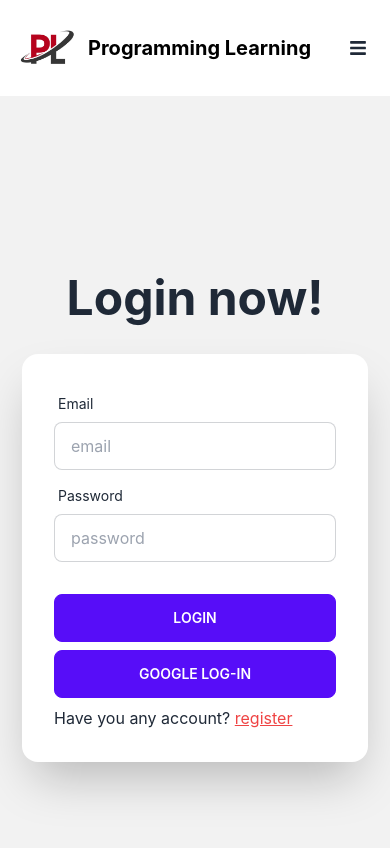
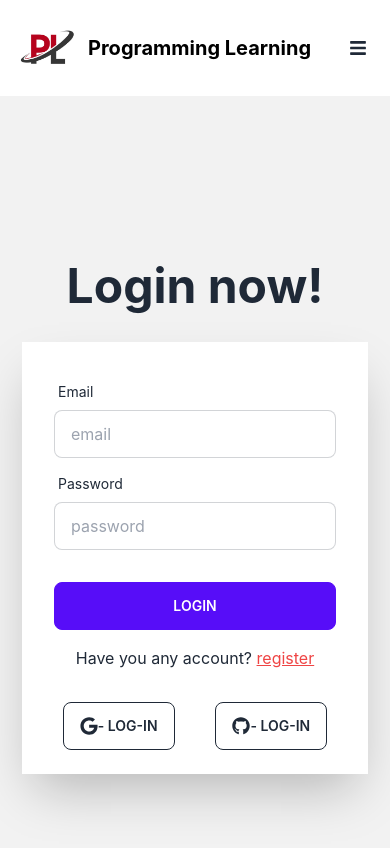
Before and after one commit to humayonitbd/React-Cources-Client-Project, a React (Create React App) app: page /login in a window 390 px wide. Shown: the top 848 px of the page. Built offline with nearby package versions, Linux system fonts and the light colour scheme; no server answers.

Commit message:
responsive couses page

```diff
--- a/src/AuthProvider/AuthProvider.js
+++ b/src/AuthProvider/AuthProvider.js
@@ -1,6 +1,6 @@
 import React, { createContext, useEffect, useState } from 'react';
 import app from '../firebase/firebase.init';
-import { createUserWithEmailAndPassword, getAuth, GoogleAuthProvider, onAuthStateChanged, signInWithEmailAndPassword, signInWithPopup, signOut, updateProfile } from 'firebase/auth';
+import { createUserWithEmailAndPassword, getAuth, GithubAuthProvider, GoogleAuthProvider, onAuthStateChanged, signInWithEmailAndPassword, signInWithPopup, signOut, updateProfile } from 'firebase/auth';
 
 export const AuthContext = createContext();
 
@@ -41,14 +41,20 @@ const AuthProvider = ({children}) => {
     },[])
 
     const providerGoogle = new GoogleAuthProvider();
+    const providerGithub = new GithubAuthProvider();
 
     const googleLogIn=()=>{
+        setLoading(true)
        return signInWithPopup(auth, providerGoogle)
     }
 
+    const handlerGithubLogin=()=>{
+        setLoading(true)
+        return signInWithPopup(auth, providerGithub)
+    }
 
 
-    const authInfo = {user, loading, createUser, googleLogIn, logOutHandler, profileUpdateHandler, signInHandler};
+    const authInfo = {user, loading, createUser, handlerGithubLogin, googleLogIn, logOutHandler, profileUpdateHandler, signInHandler};
 
     return (
         <div>
--- a/src/Pages/CheckOutPage/CheckOutPage.js
+++ b/src/Pages/CheckOutPage/CheckOutPage.js
@@ -1,11 +1,14 @@
 import React from 'react';
-import { Link } from 'react-router-dom';
+import { Link, useLoaderData } from 'react-router-dom';
 
 const CheckOutPage = () => {
+    const dataDetails = useLoaderData();
+    const {category} = dataDetails;
     return (
         <div className='flex mt-28 lg:h-96 justify-center text-center items-center'>
             <div>
-            <h3 className='text-5xl font-bold mb-3'>This is chect out page </h3>
+            <h3 className='text-5xl font-bold mb-10'>{category} courses</h3>
+            <h3 className='text-4xl font-bold mb-3'>This is chect out page </h3>
             <p className='text-lg font-bold'>Thank you for visite</p>
             <Link to='/courses'><p className='underline underline-offset-1 text-red-700'>back to courses</p></Link>
         </div>
--- a/src/Pages/Courses/Courses.css
+++ b/src/Pages/Courses/Courses.css
@@ -9,7 +9,7 @@
 
 }
 
-@media screen and (max-width: 1020px) {
+/* @media screen and (max-width: 1020px) {
     .CoursesLeftSide{
         width: 100%;
     }
@@ -18,13 +18,15 @@
 
     }
 
-}
-@media screen and (max-width: 600px) {
+} */
+@media screen and (max-width: 639px) {
     .CoursesRightSide{
+        width: 100%;
         grid-template-columns: repeat(1, 1fr);
 
     }
     .CoursesLeftSide{
+        width: 100%;
         text-align: center;
     }
 
--- a/src/Pages/Courses/Courses.js
+++ b/src/Pages/Courses/Courses.js
@@ -8,7 +8,7 @@ const Courses = () => {
     const categorys = useLoaderData();
     // console.log(categorys)
     return (
-        <div className='lg:flex lg:w-10/12 mx-auto mb-5 mt-10'>
+        <div className='lg:flex sm:flex md:w-10/12 lg:w-10/12 mx-auto mb-5 mt-10'>
 
             <div className='CoursesLeftSide'>
                 {
@@ -18,7 +18,7 @@ const Courses = () => {
 
 
 
-            <div className='lg:px-5 CoursesRightSide'>
+            <div className='lg:px-5 md:px-5 sm:px-3 CoursesRightSide'>
             {
                 categorys.map(category => <CorsesData key={category.id} category={category}></CorsesData>)
             }
--- a/src/Pages/Login/Login.js
+++ b/src/Pages/Login/Login.js
@@ -1,10 +1,11 @@
 import React, { useContext } from 'react';
 import toast from 'react-hot-toast';
+import { FaGithub, FaGoogle } from 'react-icons/fa';
 import { Link, useLocation, useNavigate } from 'react-router-dom';
 import { AuthContext } from '../../AuthProvider/AuthProvider';
 
 const Login = () => {
-    const {signInHandler, googleLogIn} = useContext(AuthContext)
+    const {signInHandler, googleLogIn, handlerGithubLogin} = useContext(AuthContext)
     const naviget = useNavigate();
     const location = useLocation();
 
@@ -49,6 +50,15 @@ const Login = () => {
             .catch(error =>console.error(error))
         }
 
+        const githabLogin=()=>{
+            handlerGithubLogin()
+            .then(result =>{
+                naviget(from, {replace: true})
+                toast.success('Login successfull!!')
+            })
+            .catch(error =>console.error(error))
+        }
+
 
 
     return (
@@ -58,7 +68,8 @@ const Login = () => {
                 <div className="text-center">
                 <h1 className="text-5xl font-bold mb-4 lg:mb-10">Login now!</h1>
                 </div>
-                <form onSubmit={loginHandler} className="card flex-shrink-0 max-w-sm shadow-2xl bg-base-100">
+                <div className='shadow-2xl bg-base-100 pb-6'>
+                <form onSubmit={loginHandler} className="card flex-shrink-0 max-w-sm">
                 <div className="card-body">
                     <div className="form-control">
                     <label className="label">
@@ -71,17 +82,24 @@ const Login = () => {
                         <span className="label-text">Password</span>
                     </label>
                     <input type="password" name='password' placeholder="password" className="input input-bordered lg:w-80" />
-                    {/* <label className="label">
-                        <a href="#s" className="label-text-alt link link-hover">Forgot password?</a>
-                    </label> */}
+
                     </div>
                     <div className="form-control mt-6">
                     <button type='submit' className="btn btn-primary mb-2">login</button>
-                    <button onClick={handlerGoogleLogin} className="btn btn-primary">Google log-in</button>
+                    {/* <div className='flex justify-evenly'>
+                    <button onClick={handlerGoogleLogin} className="btn btn-outline"><FaGoogle className='text-lg'></FaGoogle> - log-in</button>
+                    <button onClick={githabLogin} className="btn btn-outline"> <FaGithub className='text-lg'></FaGithub> - log-in</button>
+                    </div> */}
                     </div>
-                    <p>Have you any account? <Link className='underline underline-offset-1 text-red-500' to='/register'>register</Link></p>
+                    <p className='text-center'>Have you any account? <Link className='underline  underline-offset-1 text-red-500' to='/register'>register</Link></p>
                 </div>
                 </form>
+                <div className='flex justify-evenly'>
+                    <button onClick={handlerGoogleLogin} className="btn btn-outline"><FaGoogle className='text-lg'></FaGoogle> - log-in</button>
+                    <button onClick={githabLogin} className="btn btn-outline"> <FaGithub className='text-lg'></FaGithub> - log-in</button>
+                </div>
+
+            </div>
             </div>
             </div>
         </div>
--- a/src/Routes/Routes/Routes.js
+++ b/src/Routes/Routes/Routes.js
@@ -26,7 +26,9 @@ const router = createBrowserRouter([
         {path:'/CorsesData/:id',
         loader:({params})=> fetch(`http://localhost:5000/data/${params.id}`),
         element:<CoursesDetails></CoursesDetails>},
-        {path:'/checkOutPage/:id', element:<PrivetRouter><CheckOutPage></CheckOutPage></PrivetRouter>}
+        {path:'/checkOutPage/:id',
+        loader:({params})=> fetch(`http://localhost:5000/data/${params.id}`),
+        element:<PrivetRouter><CheckOutPage></CheckOutPage></PrivetRouter>}
     ]}
 ])
 
--- a/src/Shared/Header/Header.js
+++ b/src/Shared/Header/Header.js
@@ -41,7 +41,7 @@ const Header = () => {
                         <li className='mr-5 text-black font-bold'><Link to='/register'>Register</Link></li>
                         </>
                         }
-                       {user&& user.uid ? <img title={user.displayName} className='h-8 w-8 bg-slate-600 rounded-full' src={user.photoURL} alt=''/> : 'photo'}
+                       {user&& user.uid ? <img title={user.displayName} className='h-8 w-8 bg-slate-600 rounded-full' src={user.photoURL} alt=''/> : 'login'}
                     </ul>
                     <div className="dropdown dropdown-end lg:hidden">
                     <label tabIndex={0} className="btn btn-ghost btn-circle avatar">
```
